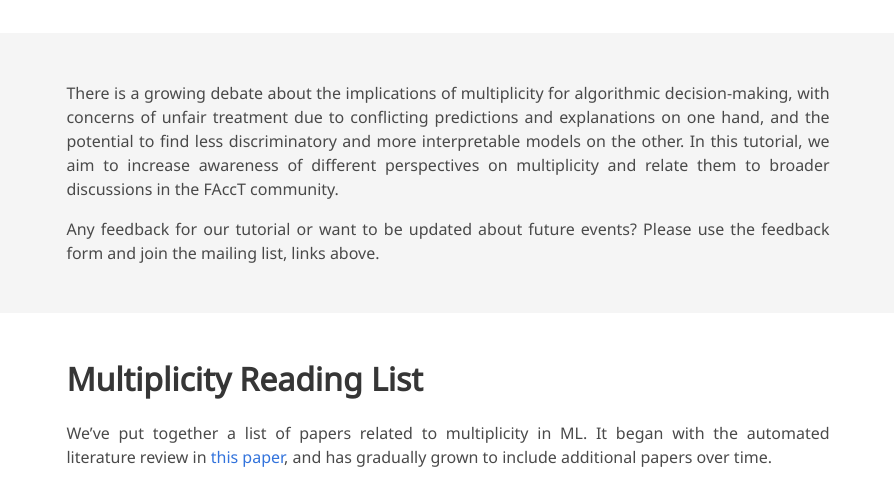
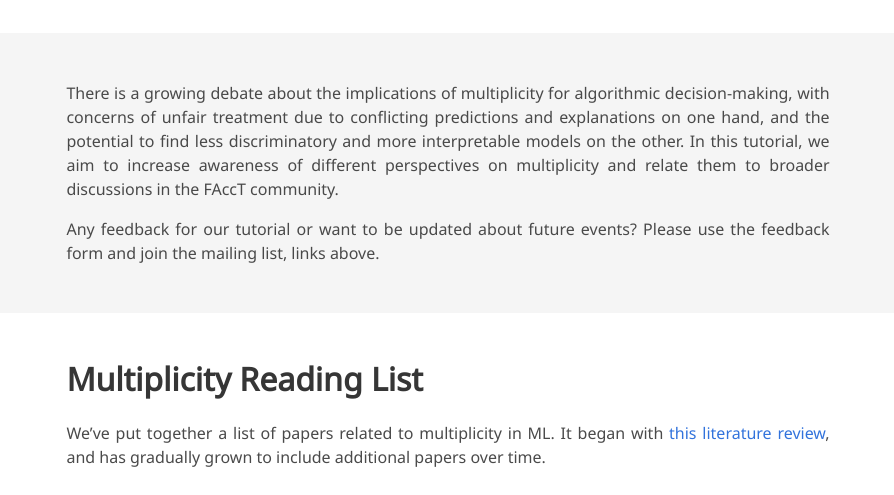
Before and after one commit to prakharg24/multiplicity-tutorial, a plain HTML site: page index.html in a window 1280 px wide. Shown: the part 305-800 px from the top of the page, without its empty margins (192-1086 px from the left). Drawn offline with nearby package versions, Linux system fonts and the light colour scheme; some icons are missing; a web font is replaced by a local one.

Commit message:
papers list update

```diff
--- a/index.html
+++ b/index.html
@@ -8,7 +8,7 @@
   <meta property="og:title" content="FAccT 2025 Multiplicity Tutorial"/>
   <meta property="og:description" content="FAccT 2025 Multiplicity Tutorial"/>
   <meta property="og:url" content="https://prakharg24.github.io/multiplicity-tutorial/"/>
-  <meta name="google-site-verification" content="YWdaEzjst-enrLza9PzcoY6TBq5jJKkFLowF5Lxz-Y8" />
+  <meta name="google-site-verification" content="YWdaEzjst-enrLza9PzcoY6TBq5jJKkFLowF5Lxz-Y8"/>
   <!-- Path to banner image, should be in the path listed below. Optimal dimenssions are 1200X630-->
   <!-- <meta property="og:image" content="static/image/your_banner_image.png" /> -->
   <!-- <meta property="og:image:width" content="1200"/> -->
@@ -331,7 +331,7 @@
           <h2 class="title is-3">Multiplicity Reading List</h2>
           <div class="content has-text-justified">
           <p>
-            We’ve put together a list of papers related to multiplicity in ML. It began with the automated literature review in <a href="https://arxiv.org/abs/2501.14959" target="_blank">this paper</a>, and has gradually grown to include additional papers over time.<br><br>
+            We’ve put together a list of papers related to multiplicity in ML. It began with <a href="https://arxiv.org/abs/2501.14959" target="_blank">this literature review</a>, and has gradually grown to include additional papers over time.<br><br>
             The list is not comprehensive, but we try to update it periodically as new papers come to our attention. As the list is compiled and displayed using several automated processes, it is possible we have missed your work or there may be errors in the list. If your work is missing or something looks off, please let us know <a href="https://forms.gle/7GKkUgpa4SCL8VBSA" target="_blank">using this form</a>, and we’ll be happy to make the necessary updates promptly.<br><br>
             Papers are ordered randomly. Download the entire list from <a href="https://prakharg24.github.io/multiplicity-tutorial/papers.csv" target="_blank">here</a> (CSV files can be cached by the browser, so please hard refresh the webpage for the latest version).
           </p>
```
